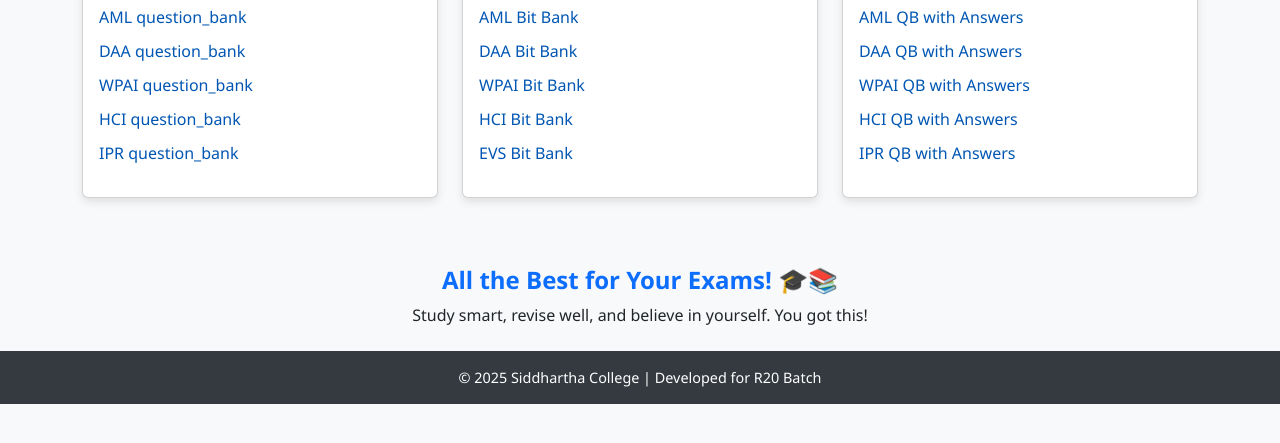
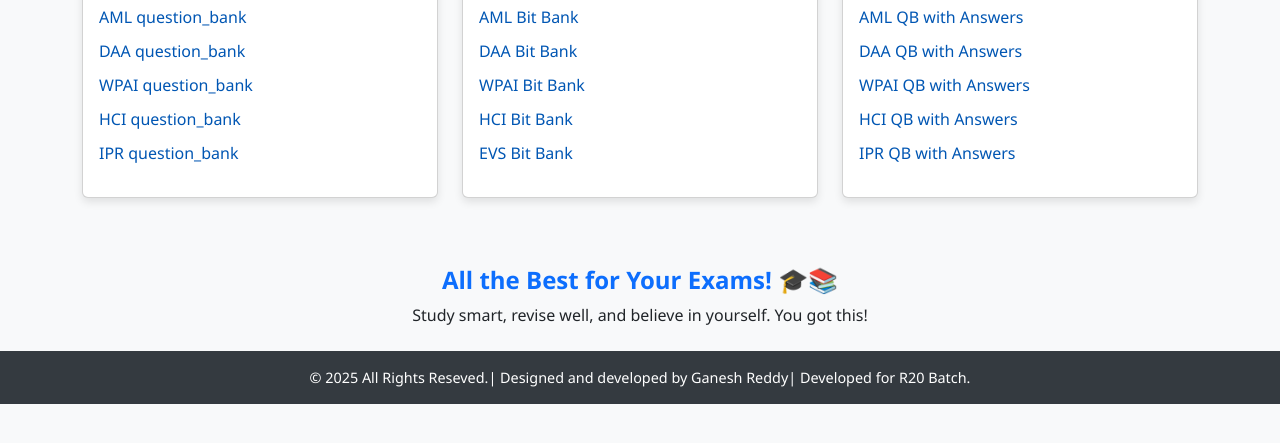
Before and after one commit to GaneshReddyReddem/StudyHub, a plain HTML site: page index.html in a window 1280 px wide. Shown: the part 205-648 px from the top of the page. Drawn offline with nearby package versions, Linux system fonts and the light colour scheme.

Commit message:
Update index.html

```diff
--- a/index.html
+++ b/index.html
@@ -196,7 +196,7 @@
 
   <!-- Footer -->
   <footer class="text-center p-3 mt-4">
-    © 2025 Siddhartha College | Developed for R20 Batch
+    © 2025 All Rights Reseved.| Designed and developed by Ganesh Reddy| Developed for R20 Batch.
   </footer>
 
 </body>
```
